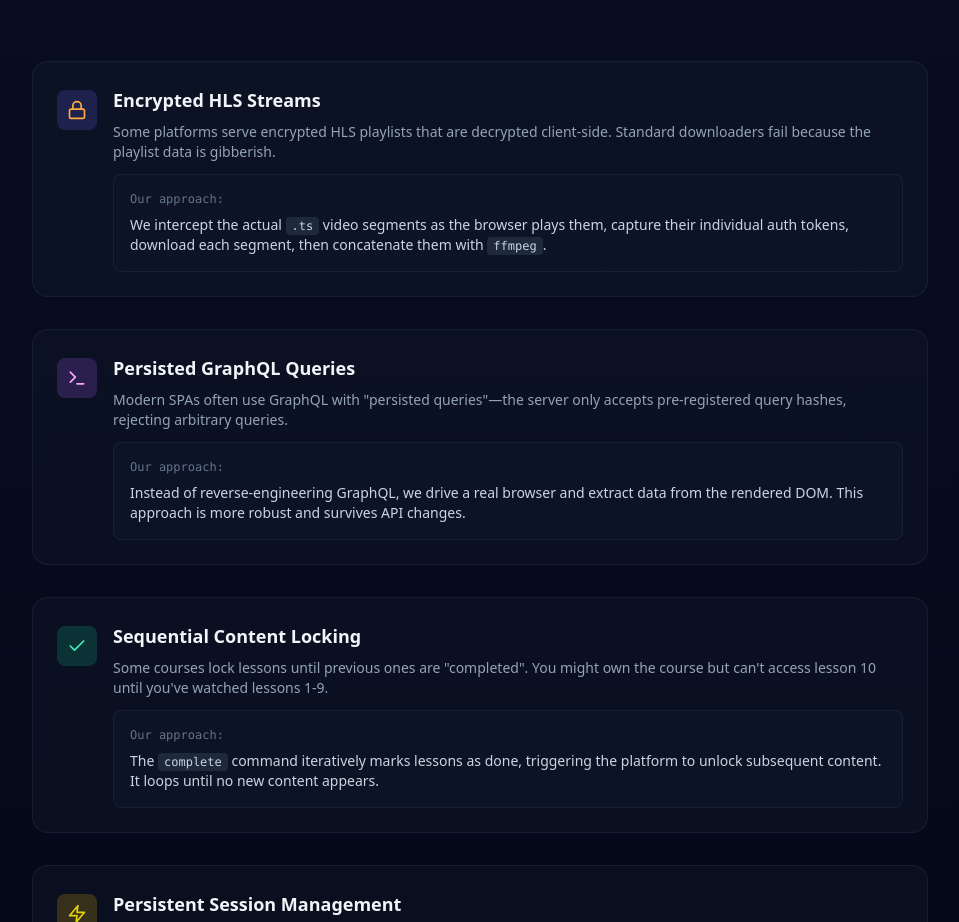
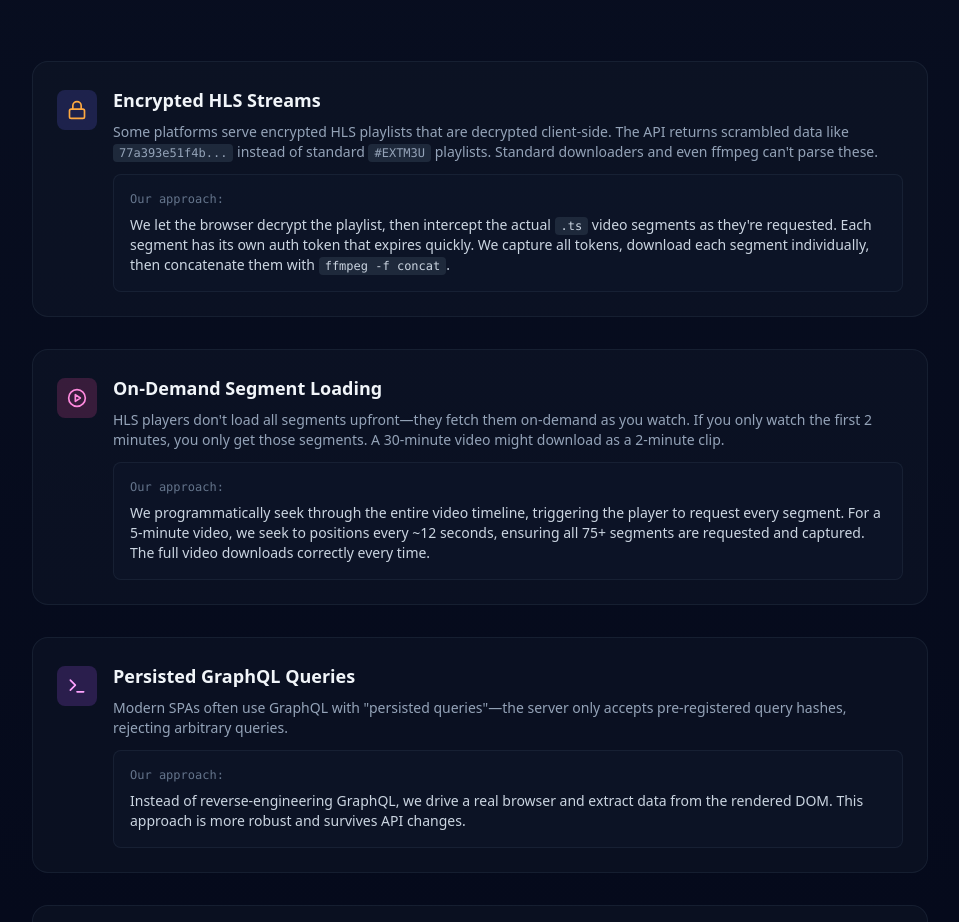
Before and after one commit to sebastian-software/offcourse, a website: page docs/index.html in a window 1280 px wide. Shown: the part 6117-7039 px from the top of the page, without its empty margins (160-1119 px from the left). Drawn offline with nearby package versions, Linux system fonts and the light colour scheme.

Commit message:
docs: explain HLS segment interception and on-demand loading challenges
- Add new 'On-Demand Segment Loading' section to homepage
- Expand 'Encrypted HLS Streams' explanation with concrete examples
- Add detailed JSDoc to extractLearningSuitePostContent explaining the strategy
- Document why seeking through the video timeline is necessary

```diff
--- a/docs/index.html
+++ b/docs/index.html
@@ -493,10 +493,27 @@
             </div>
             <div>
               <h3 class="text-lg font-semibold mb-2">Encrypted HLS Streams</h3>
-              <p class="text-slate-400 text-sm mb-3">Some platforms serve encrypted HLS playlists that are decrypted client-side. Standard downloaders fail because the playlist data is gibberish.</p>
+              <p class="text-slate-400 text-sm mb-3">Some platforms serve encrypted HLS playlists that are decrypted client-side. The API returns scrambled data like <code class="bg-slate-800 px-1.5 py-0.5 rounded text-xs">77a393e51f4b...</code> instead of standard <code class="bg-slate-800 px-1.5 py-0.5 rounded text-xs">#EXTM3U</code> playlists. Standard downloaders and even ffmpeg can't parse these.</p>
               <div class="bg-slate-900/50 rounded-lg p-4 border border-slate-700/30">
                 <p class="text-slate-500 text-xs mb-2 font-mono">Our approach:</p>
-                <p class="text-slate-300 text-sm">We intercept the actual <code class="bg-slate-800 px-1.5 py-0.5 rounded text-xs">.ts</code> video segments as the browser plays them, capture their individual auth tokens, download each segment, then concatenate them with <code class="bg-slate-800 px-1.5 py-0.5 rounded text-xs">ffmpeg</code>.</p>
+                <p class="text-slate-300 text-sm">We let the browser decrypt the playlist, then intercept the actual <code class="bg-slate-800 px-1.5 py-0.5 rounded text-xs">.ts</code> video segments as they're requested. Each segment has its own auth token that expires quickly. We capture all tokens, download each segment individually, then concatenate them with <code class="bg-slate-800 px-1.5 py-0.5 rounded text-xs">ffmpeg -f concat</code>.</p>
+              </div>
+            </div>
+          </div>
+        </div>
+
+        <!-- Challenge 1b: On-Demand Segment Loading -->
+        <div class="bg-slate-800/20 rounded-2xl p-6 border border-slate-700/30">
+          <div class="flex items-start gap-4">
+            <div class="w-10 h-10 bg-pink-500/20 rounded-lg flex items-center justify-center flex-shrink-0 mt-1">
+              <img src="icon-play-circle.svg" alt="" class="w-5 h-5" style="filter: invert(70%) sepia(80%) saturate(500%) hue-rotate(280deg);">
+            </div>
+            <div>
+              <h3 class="text-lg font-semibold mb-2">On-Demand Segment Loading</h3>
+              <p class="text-slate-400 text-sm mb-3">HLS players don't load all segments upfront—they fetch them on-demand as you watch. If you only watch the first 2 minutes, you only get those segments. A 30-minute video might download as a 2-minute clip.</p>
+              <div class="bg-slate-900/50 rounded-lg p-4 border border-slate-700/30">
+                <p class="text-slate-500 text-xs mb-2 font-mono">Our approach:</p>
+                <p class="text-slate-300 text-sm">We programmatically seek through the entire video timeline, triggering the player to request every segment. For a 5-minute video, we seek to positions every ~12 seconds, ensuring all 75+ segments are requested and captured. The full video downloads correctly every time.</p>
               </div>
             </div>
           </div>
```
Also changed, not shown: src/scraper/learningsuite/extractor.ts (+24 -1 lines).
